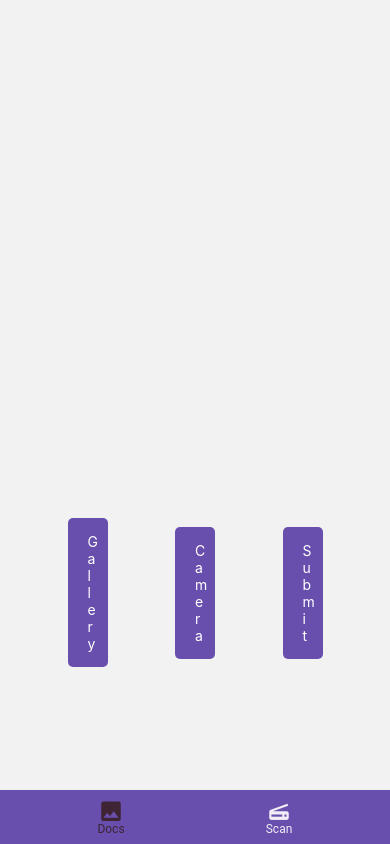
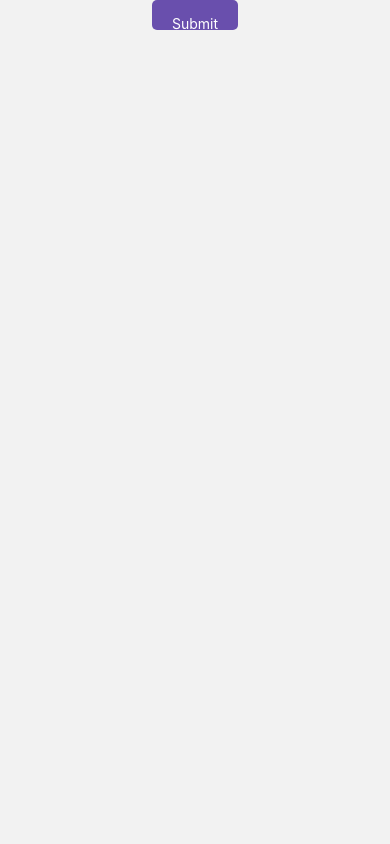
Before and after one commit to RIC1903/CamScan, a React Native app: screen /Scan in a window 390 px wide. Both pictures are taken after a click on the element "Submit". Built offline with nearby package versions, Linux system fonts and the light colour scheme.

Commit message:
Added Pdf convereter

```diff
--- a/App.js
+++ b/App.js
@@ -6,6 +6,7 @@ const  Stack = createStackNavigator();
 
 
 import Main from './components/Main.js';
+import Converter from './components/main/Converter.js';
 
 export default class App extends Component {
   render(){
@@ -15,6 +16,7 @@ export default class App extends Component {
         <NavigationContainer>
             <Stack.Navigator initialRouteName="Main">
               <Stack.Screen name="Main" component={Main} options={{headerShown:false}}/>
+              <Stack.Screen name="Converter" component={Converter} options={{headerShown:false}}/>
             </Stack.Navigator>
           </NavigationContainer>
       </View>
--- /dev/null
+++ b/components/main/Converter.js
@@ -0,0 +1,54 @@
+import React, { Component } from 'react';
+import { View, Text, TouchableOpacity} from 'react-native';
+import RNImageToPdf from 'react-native-image-to-pdf';
+
+export class Converter extends Component {
+    constructor(props){
+        super(props);
+        this.state = {
+            imagePathList: []
+        }
+    }
+    componentDidMount(){
+        for(let i=0;i<this.props.route.params.imageList.length;i++){
+            this.state.imagePathList.push(this.props.route.params.imageList[i].path.substring(8))
+        }
+    }
+    render()
+     {
+         console.log(this.props.route.params.imageList);
+        return (
+           <View style={{flex:1}}>
+               <TouchableOpacity
+                onPress={this.myAsyncPDFFunction} style={{flex: 0,
+                    backgroundColor: '#694fad',
+                    borderRadius: 5,
+                    padding: 15,
+                    paddingHorizontal: 20,
+                    alignSelf: 'center'}} >
+                    <Text style={{color:'white'}}>Submit</Text>
+               </TouchableOpacity>
+           </View>
+        )
+    }
+    myAsyncPDFFunction = async () => {
+        try {
+            const options = {
+                imagePaths: this.state.imagePathList,
+                name: 'PDFName.pdf',
+                maxSize: { // optional maximum image dimension - larger images will be resized
+                    width: 900,
+                    height: 1200,
+                },
+                quality: .5, // optional compression paramter
+            };
+            const pdf = await RNImageToPdf.createPDFbyImages(options);
+
+            console.log(pdf.filePath);
+        } catch(e) {
+            console.log(e);
+        }
+    }
+}
+
+export default Converter
--- a/components/main/Scan.js
+++ b/components/main/Scan.js
@@ -48,7 +48,8 @@ export default class Scan extends Component {
           <TouchableOpacity onPress={this.clickPicture} style={styles.capture}>
             <Text style={{color:'white'}}>Camera</Text>
           </TouchableOpacity>
-          <TouchableOpacity  style={styles.capture}>
+          <TouchableOpacity onPress={() => this.props.navigation.navigate('Converter',{imageList:this.state.imageList})}
+          style={styles.capture}>
             <Text style={{color:'white'}}>Submit</Text>
           </TouchableOpacity>
           </View>
--- a/package.json
+++ b/package.json
@@ -19,6 +19,7 @@
     "react-native-gesture-handler": "^1.10.3",
     "react-native-image-crop-picker": "^0.36.2",
     "react-native-image-picker": "^4.0.6",
+    "react-native-image-to-pdf": "^1.2.0",
     "react-native-paper": "^4.9.2",
     "react-native-reanimated": "^2.2.0",
     "react-native-safe-area-context": "^3.2.0",
```
Also changed, not shown: 5 other files (tests, documents, lock files or other folders).
